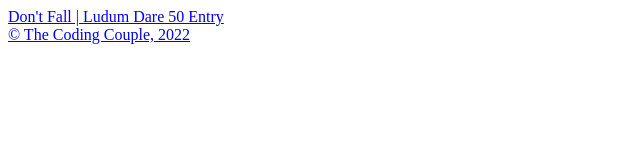
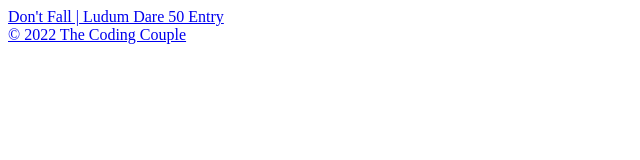
Before and after one commit to thecodingcouple/ludum-dare-50, a website: page index.html in a window 1280 px wide. Shown: the full height of the page, 0-640 px from the left. Drawn offline with Linux system fonts and the light colour scheme.

Commit message:
Tweaked footer text

```diff
--- a/index.html
+++ b/index.html
@@ -19,7 +19,7 @@
             </section>
         </main>
         <footer>
-            <a href="https://www.thecodingcouple.com/">&copy; The Coding Couple, 2022</a>
+            <a href="https://www.thecodingcouple.com/">&copy; 2022 The Coding Couple</a>
         </footer>
     </body>
 </html>
```
